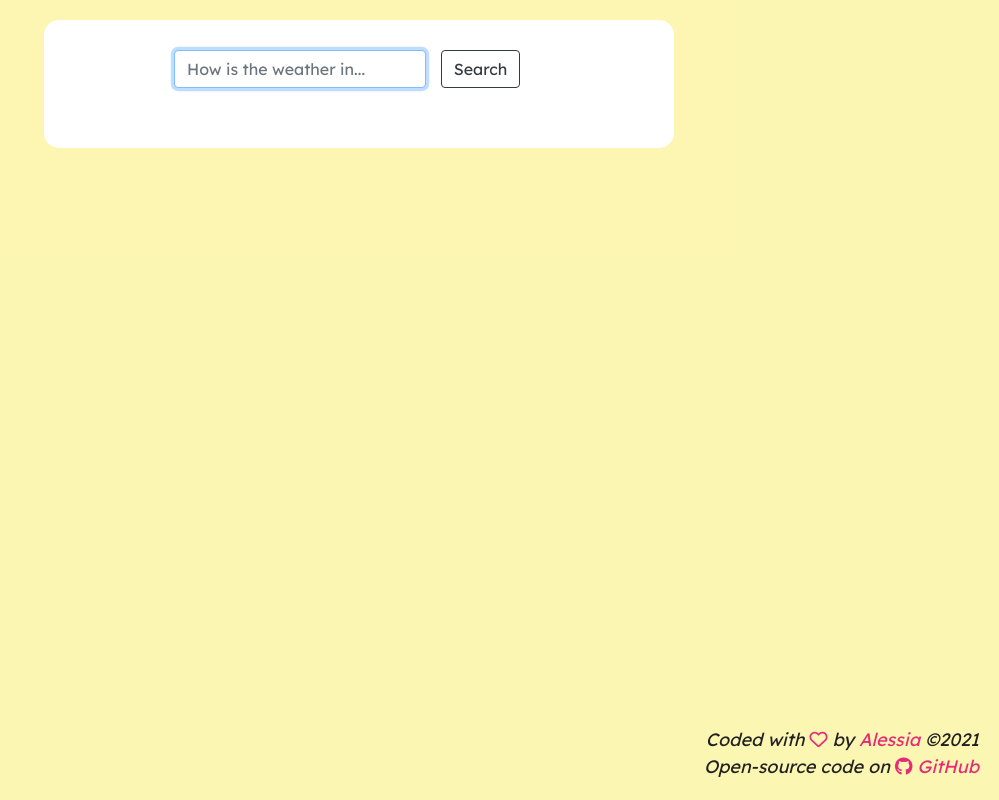
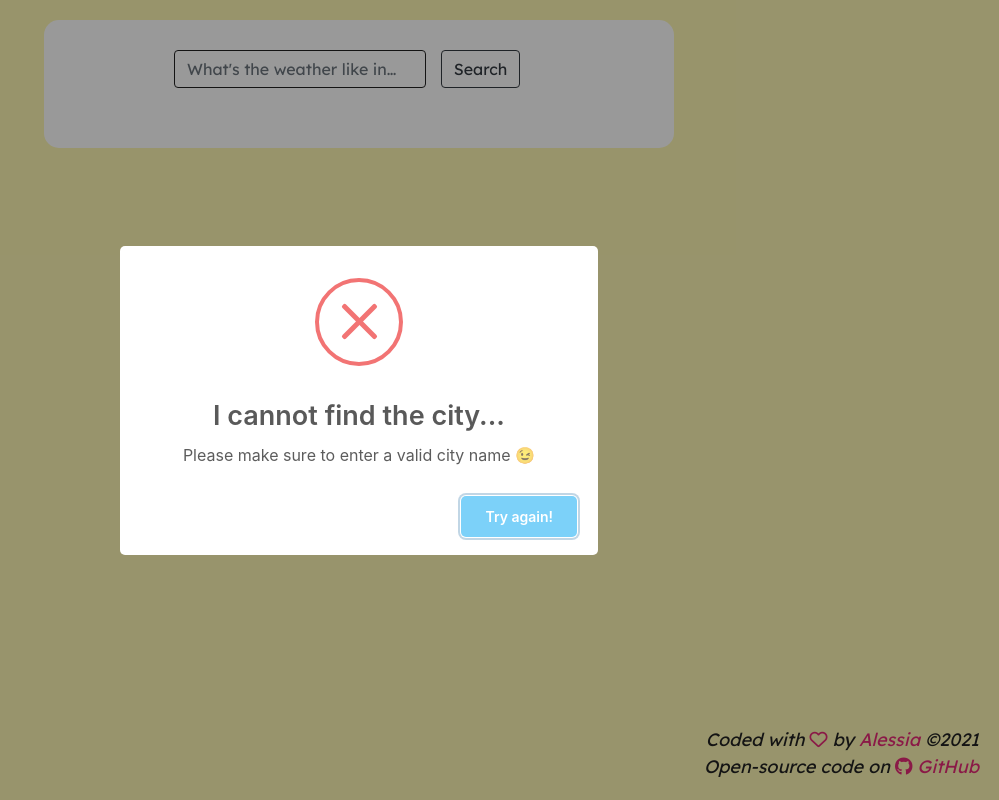
Before and after one commit to alessiamaschio/react-weather-app-project, a React (Create React App) app: page / in a window 1280 px wide. Shown: the whole page, without its empty margins (281-1280 px from the left). Built offline with nearby package versions, Linux system fonts and the light colour scheme; no server answers.

Commit message:
Update alert message when city input is incorrect

```diff
--- a/package.json
+++ b/package.json
@@ -12,6 +12,7 @@
     "react-animated-weather": "^4.0.1",
     "react-dom": "^17.0.2",
     "react-scripts": "4.0.3",
+    "sweetalert": "^2.1.2",
     "web-vitals": "^1.1.1"
   },
   "scripts": {
--- a/src/LastUpdated.js
+++ b/src/LastUpdated.js
@@ -1,7 +1,6 @@
 import React from "react";
 
 export default function LastUpdated(props) {
-  console.log(props.time);
   let hours = props.time.getHours();
   if (hours < 10) {
     hours = `0${hours}`;
--- a/src/Weather.js
+++ b/src/Weather.js
@@ -1,6 +1,7 @@
 import React, { useState } from "react";
 import "./Weather.css";
 import axios from "axios";
+import swal from "sweetalert";
 
 import CurrentWeatherInfo from "./CurrentWeatherInfo";
 import Forecast from "./Forecast";
@@ -9,7 +10,6 @@ export default function Weather(props) {
   let [currentWeatherData, setCurrentWeatherData] = useState({ ready: false });
   let [city, setCity] = useState(props.city);
   function handleResponse(response) {
-    console.log(response.data);
     setCurrentWeatherData({
       ready: true,
       cityName: response.data.name,
@@ -29,7 +29,14 @@ export default function Weather(props) {
     axios
       .get(apiUrl)
       .then(handleResponse)
-      .catch(() => alert("I cannot find the city"));
+      .catch(() =>
+        swal({
+          title: "I cannot find the city...",
+          text: "Please make sure to enter a valid city name 😉",
+          icon: "error",
+          button: "Try again!",
+        })
+      );
   }
 
   function handleSubmit(event) {
@@ -50,7 +57,7 @@ export default function Weather(props) {
               <input
                 type="search"
                 autoFocus="on"
-                placeholder="How is the weather in..."
+                placeholder="What's the weather like in..."
                 className="form-control d-inline-block text-truncate"
                 onChange={handleCityInput}
               />
@@ -78,7 +85,7 @@ export default function Weather(props) {
               <input
                 type="search"
                 autoFocus="on"
-                placeholder="How is the weather in..."
+                placeholder="What's the weather like in..."
                 className="form-control d-inline-block text-truncate"
               />
             </div>
```
Also changed, not shown: 1 other file (tests, documents, lock files or other folders).
